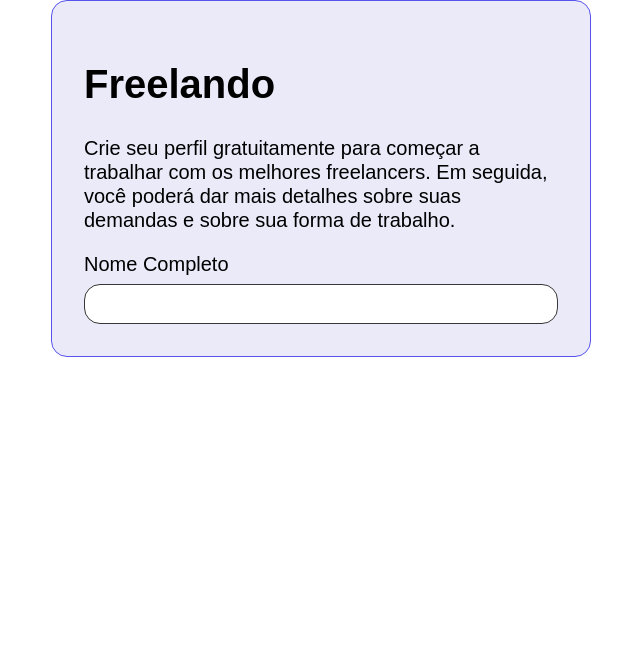
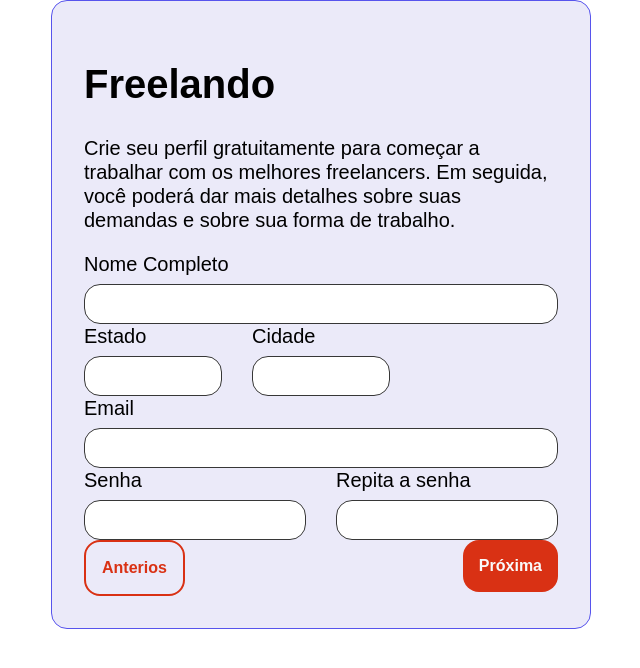
Before and after one commit to gabrielimartins7/freelando-alura, a React (Create React App) app: page / in a window 1280 px wide. Shown: the top 668 px of the page, without its empty margins (319-959 px from the left). Built offline with nearby package versions, Linux system fonts and the light colour scheme.

Commit message:
Finalizando o formulario

```diff
--- a/src/App.js
+++ b/src/App.js
@@ -1,5 +1,6 @@
 
 import { Col, Container, Row } from 'react-grid-system';
+import { ButtonForm } from './components/ButtonForm';
 import { Card } from './components/Card';
 import { Input } from './components/Input';
 import { Styles } from './components/styles/Styles';
@@ -11,11 +12,50 @@
       <Styles />
       <Container>
         <Row justify='center'>
-          <Col lg={6}>
+          <Col lg={6} md={8} sm={12}>
             <Card>
               <Typography variant="h1" component="h1" >Freelando</Typography>
               <Typography variant="body" component="body" >Crie seu perfil gratuitamente para começar a trabalhar com os melhores freelancers. Em seguida, você poderá dar mais detalhes sobre suas demandas e sobre sua forma de trabalho.</Typography>
-              <Input label="Nome Completo" />
+              <Row>
+                <Col>
+                  <Input label="Nome Completo" />
+                </Col>
+              </Row>
+              <Row>
+                <Col lg={4} md={4} sm={4}>
+                  <Input label="Estado" />
+                </Col>
+                <Col lg={4} md={4} sm={4}>
+                  <Input label="Cidade" />
+                </Col>
+              </Row>
+              <Row>
+                <Col>
+                  <Input label="Email" />
+                </Col>
+              </Row>
+              <Row>
+                <Col lg={6} md={6} sm={6}>
+                  <Input label="Senha" />
+                </Col>
+                <Col lg={6} md={6} sm={6}>
+                  <Input label="Repita a senha" />
+                </Col>
+              </Row>
+              <Row>
+                <Col lg={6} md={6} sm={6}>
+                  <ButtonForm variant='secundary'>
+                    Anterios
+                  </ButtonForm>
+                </Col>
+                <Col lg={6} md={6} sm={6}>
+                  <div style={{ textAlign: 'right' }}>
+                    <ButtonForm>
+                      Próxima
+                    </ButtonForm>
+                  </div>
+                </Col>
+              </Row>
             </Card>
           </Col>
         </Row>
--- /dev/null
+++ b/src/components/ButtonForm/index.jsx
@@ -0,0 +1,43 @@
+import styled from '@emotion/styled'
+
+const ButtonPrimary = styled.button`
+    background-color: ${props => props.theme.colors.primary.red};
+    color: ${props => props.theme.colors.primary.darkWhite};
+    border-radius: ${props => props.theme.spacing.small};
+    padding: ${props => props.theme.spacing.small};
+    box-sizing: border-box;
+    font-weight: 700;
+    font-size: 16px;
+    line-height: 20px;
+    text-align: center;
+    border: none;
+    cursor: pointer;
+    &:hover {
+        background: ${props => props.theme.colors.dark};
+    }
+`
+
+const ButtonSecondary = styled.button`
+    background: transparent;
+    color: ${props => props.theme.colors.primary.red};
+    border: 2px solid ${props => props.theme.colors.primary.red};
+    border-radius: ${props => props.theme.spacing.small};
+    padding: ${props => props.theme.spacing.small};
+    box-sizing: border-box;
+    font-weight: 700;
+    font-size: 16px;
+    line-height: 20px;
+    text-align: center;
+    cursor: pointer;
+    &:hover {
+        border-color: ${props => props.theme.colors.dark};
+        color: ${props => props.theme.colors.dark};
+    }
+`
+
+export const ButtonForm = ({children, variant = 'primary'}) => {
+    if(variant === 'primary') {
+        return <ButtonPrimary>{children}</ButtonPrimary>
+    }
+    return <ButtonSecondary>{children}</ButtonSecondary>
+}
--- a/src/components/ThemeProvider/Theme.jsx
+++ b/src/components/ThemeProvider/Theme.jsx
@@ -5,20 +5,24 @@
 const theme = {
     colors: {
         primary: {
-            blue: '#5754ED'
+            blue: '#5754ED',
+            red: '#D93114',
+            darkWhite: '#f9fafb'
         },
         secondary: {
             light: '#EBEAF9'
         },
         neutral: {
-            grayDark: '#373737'
+            grayDark: '#373737',
         },
-        white: '#FFFFF'
+        white: '#FFFFF',
+        dark: '#B61B00'
     },
     spacing: {
         xs: '8px',
         small: '16px',
-        normal: '32px'
+        normal: '32px',
+        large: '48px'
     },
     fontFamily: "'Oswald', sans-serif"
 }
```
